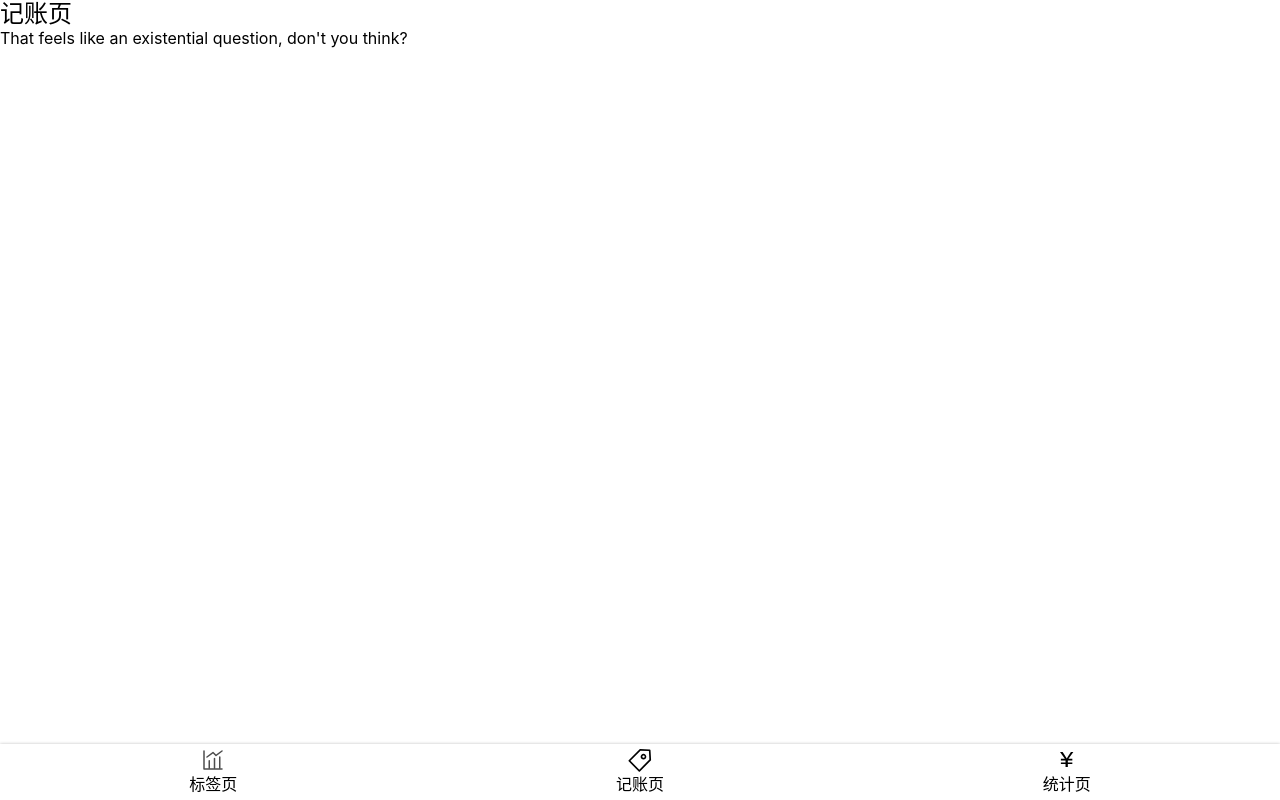
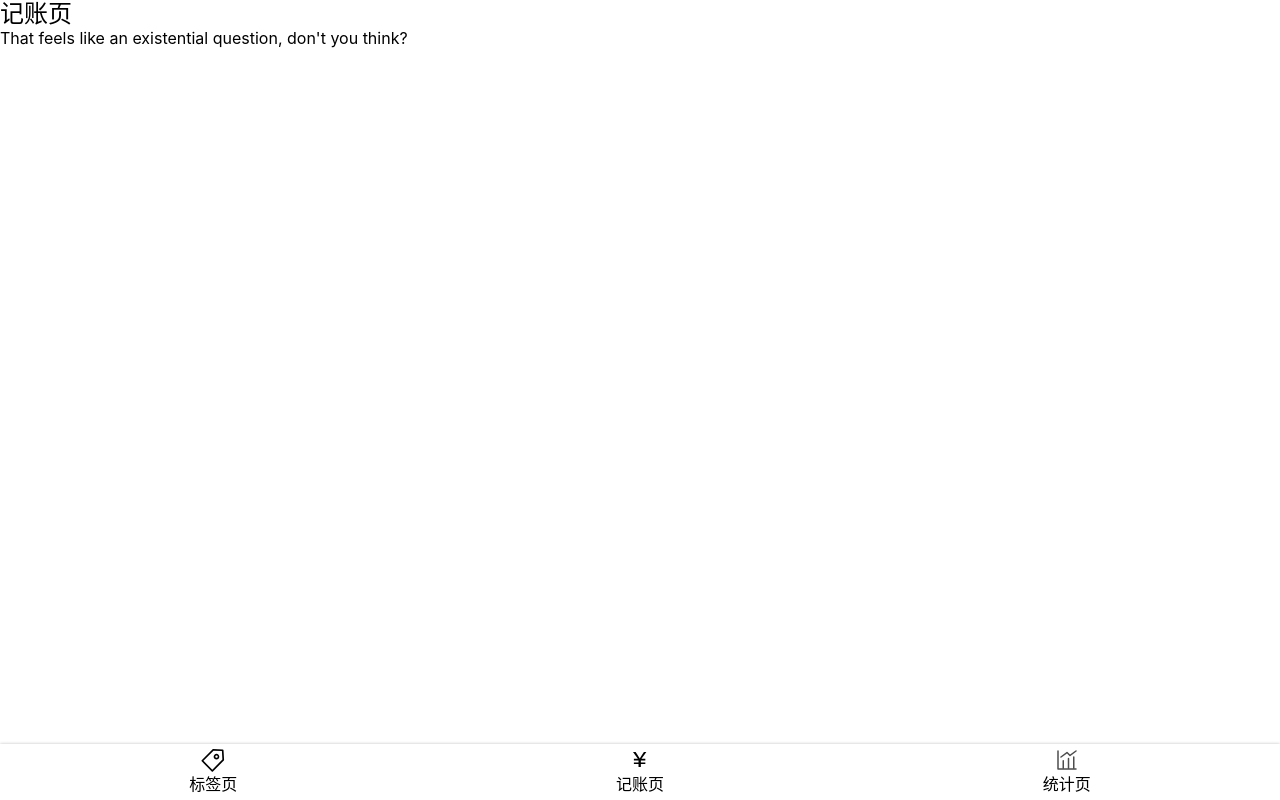
Before and after one commit to dswang2/come-up-account, a React app: page / in a window 1280 px wide. Built offline with nearby package versions, Linux system fonts and the light colour scheme.

Commit message:
从0开发React项目-10-把SVG封装成Icon，一次性引入整个资源目录

```diff
--- a/package.json
+++ b/package.json
@@ -91,6 +91,7 @@
   "devDependencies": {
     "@types/react-router-dom": "^5.3.3",
     "@types/styled-components": "^5.1.25",
+    "@types/webpack-env": "1.15.1",
     "svg-sprite-loader": "^6.0.11",
     "svgo-loader": "^3.0.1"
   },
--- /dev/null
+++ b/src/components/Icon.tsx
@@ -0,0 +1,22 @@
+// require("icons/money.svg");
+// require("icons/chart.svg");
+// require("icons/tag.svg");
+
+// import icons from "icons/money.svg"
+// console.log("ddsw", icons); // import导入svg图片的话，这个是必须的，否则就会因为TreeShaking而找不到引入的icons
+
+const importAll = (requireContext: __WebpackModuleApi.RequireContext) => requireContext.keys().forEach(requireContext);
+try {importAll(require.context('icons', true, /\.svg$/));} catch (error) {console.log(error);}
+
+// 声明参数的类型，类似于java中的实体类
+type Props = {
+    name: string;
+}
+const Icon = (props: Props) => {
+    return (<svg className={"icon"}>
+        {/*其中money是id，就等于文件名*/}
+        <use xlinkHref={'#' + props.name}/>
+    </svg>);
+}
+
+export { Icon }
--- a/src/components/Nav.tsx
+++ b/src/components/Nav.tsx
@@ -1,11 +1,6 @@
 import { Link } from "react-router-dom";
 import styled from "styled-components";
-
-require("icons/money.svg");
-require("icons/chart.svg");
-require("icons/tag.svg");
-// import icons from "icons/money.svg"
-// console.log("ddsw", icons); // import导入svg图片的话，这个是必须的，否则就会因为TreeShaking而找不到引入的icons
+import { Icon } from "./Icon";
 
 const NavWrapper = styled.nav`
   line-height: 24px; // 不特别设置的话，line-height等于font-size+行距，是文字实际占用尺寸，一般不直接改变标签大小，而是改变line-height
@@ -35,23 +30,14 @@
     return (<NavWrapper>
         <ul>
             <li>
-                <svg className={"icon"}>
-                    {/*其中money是id，就等于文件名*/}
-                    <use xlinkHref="#chart"/>
-                </svg>
+                <Icon name={"tag"}/>
                 <Link to="/tags">标签页</Link>
             </li>
             <li>
-                <svg className={"icon"}>
-                    {/*其中money是id，就等于文件名*/}
-                    <use xlinkHref="#tag"/>
-                </svg>
+                <Icon name={"money"}/>
                 <Link to="/money">记账页</Link></li>
             <li>
-                <svg className={"icon"}>
-                    {/*其中money是id，就等于文件名*/}
-                    <use xlinkHref="#money"/>
-                </svg>
+                <Icon name={"chart"}/>
                 <Link to="/statistics">统计页</Link></li>
         </ul>
     </NavWrapper>);
```
Also changed, not shown: 1 other file (tests, documents, lock files or other folders).
